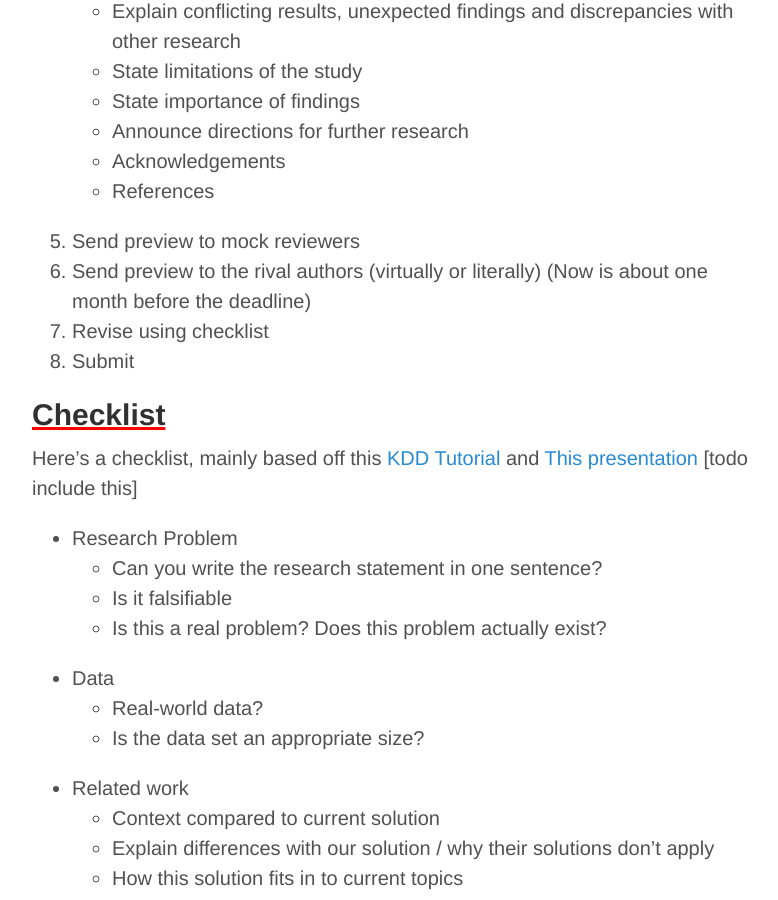
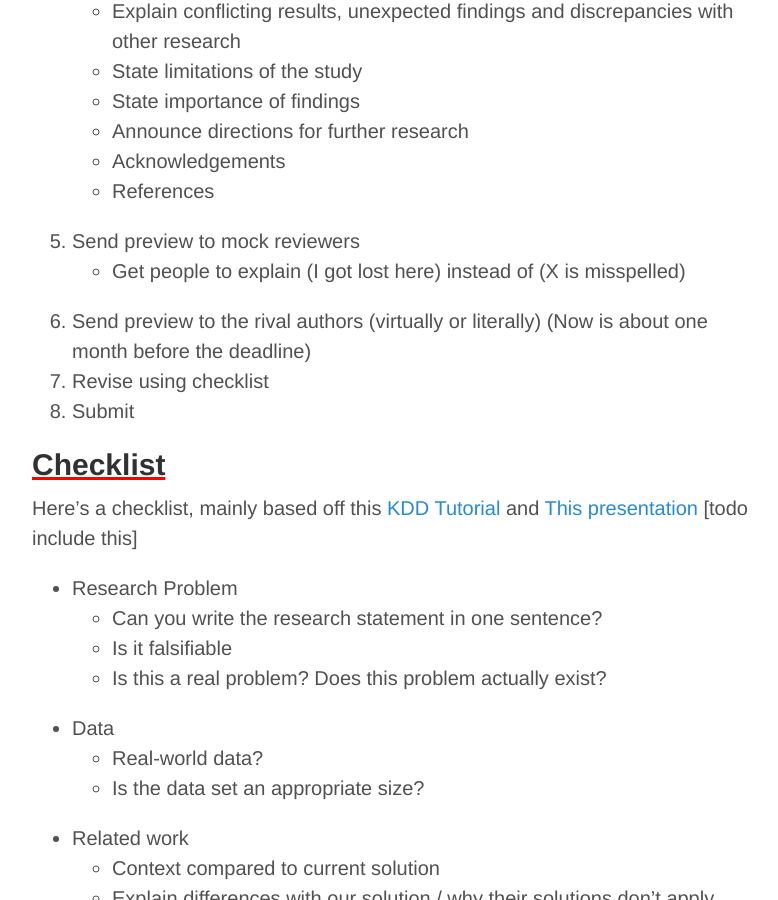
Before and after one commit to victorgan/victorgan.github.io, a Jekyll site: the page built from _posts/2014-09-17-research-paper-writing.md, in a window 1280 px wide and 900 px high, scrolled down 873 px. Shown: the whole window, without its empty margins (248-1026 px from the left). Built offline with Jekyll 4.4.1, drawn with Linux system fonts in a browser that asks for light colours; nearby versions of some CDN libraries; library files that are not in the unit come from our copies; comment, search, counter and statistics services are not loaded.

Commit message:
Update 2014-09-17-research-paper-writing.md

```diff
--- a/_posts/2014-09-17-research-paper-writing.md
+++ b/_posts/2014-09-17-research-paper-writing.md
@@ -30,6 +30,7 @@ TODO add: [http://research.microsoft.com/en-us/um/people/simonpj/papers/giving-a
     - Acknowledgements
     - References
 5. Send preview to mock reviewers
+    - Get people to explain (I got lost here) instead of (X is misspelled)
 6. Send preview to the rival authors (virtually or literally) (Now is about one
    month before the deadline)
 7. Revise using checklist
```
